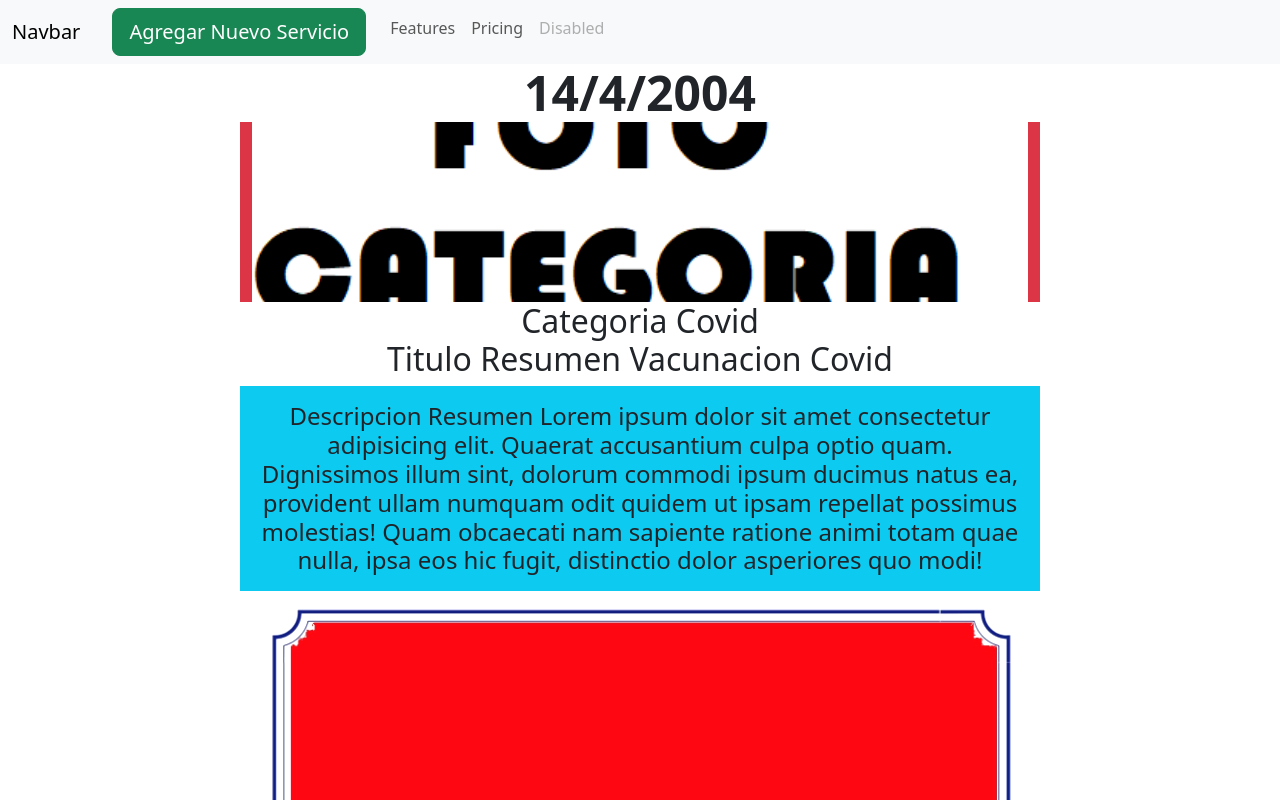
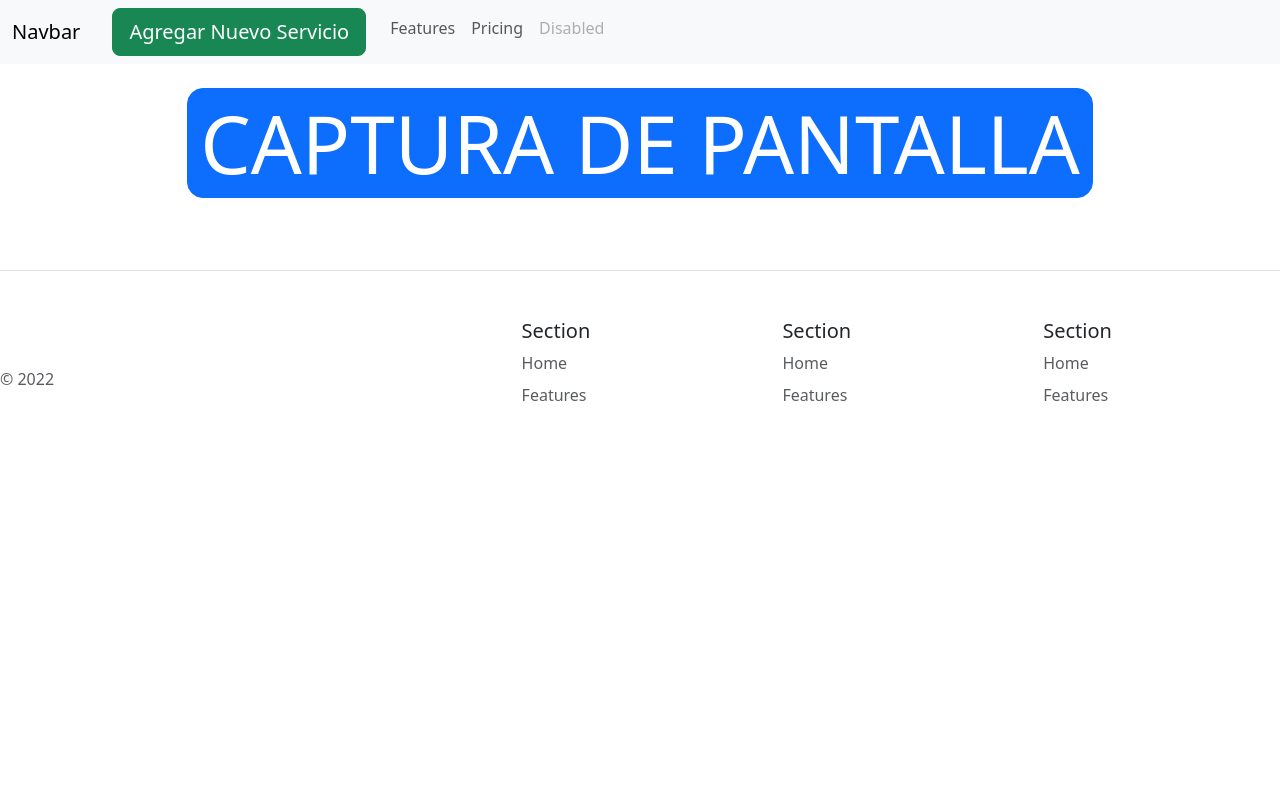
Before and after one commit to GuillermoA231/resumen-collage, a plain HTML site: page index.html in a window 1280 px wide. Shown: the top 800 px of the page. Drawn offline with nearby package versions, Linux system fonts and the light colour scheme; some packages are replaced by stand-ins of ours; a script that the page names is missing; some icons are missing.

Commit message:
oculta plantilla y muestra cuando se envia el formulario

```diff
--- a/index.html
+++ b/index.html
@@ -62,7 +62,7 @@
       <article
         class="d-flex justify-content-center align-items-center flex-column"
       >
-        <section>
+        <section  hidden="hidden">
           <div class="container text-center" id="mainDiv">
             <div
               class="row d-flex align-items-center justify-content-center fw-bold display-5"
--- a/js/modalCarga.js
+++ b/js/modalCarga.js
@@ -10,6 +10,7 @@ let fileList = [];
 let collageImages = [];
 
 formularioResumen.addEventListener("submit", prepararFormularioResumen);
+
 customBtn.addEventListener("click", function () {
   realFileBtn.click();
 });
@@ -38,6 +39,7 @@ realFileBtn.addEventListener("change", function () {
 });
 
 function prepararFormularioResumen(e) {
+  document.querySelector('section').removeAttribute('hidden');
   e.preventDefault();
   crearResumen();
   renderCollage();
```
